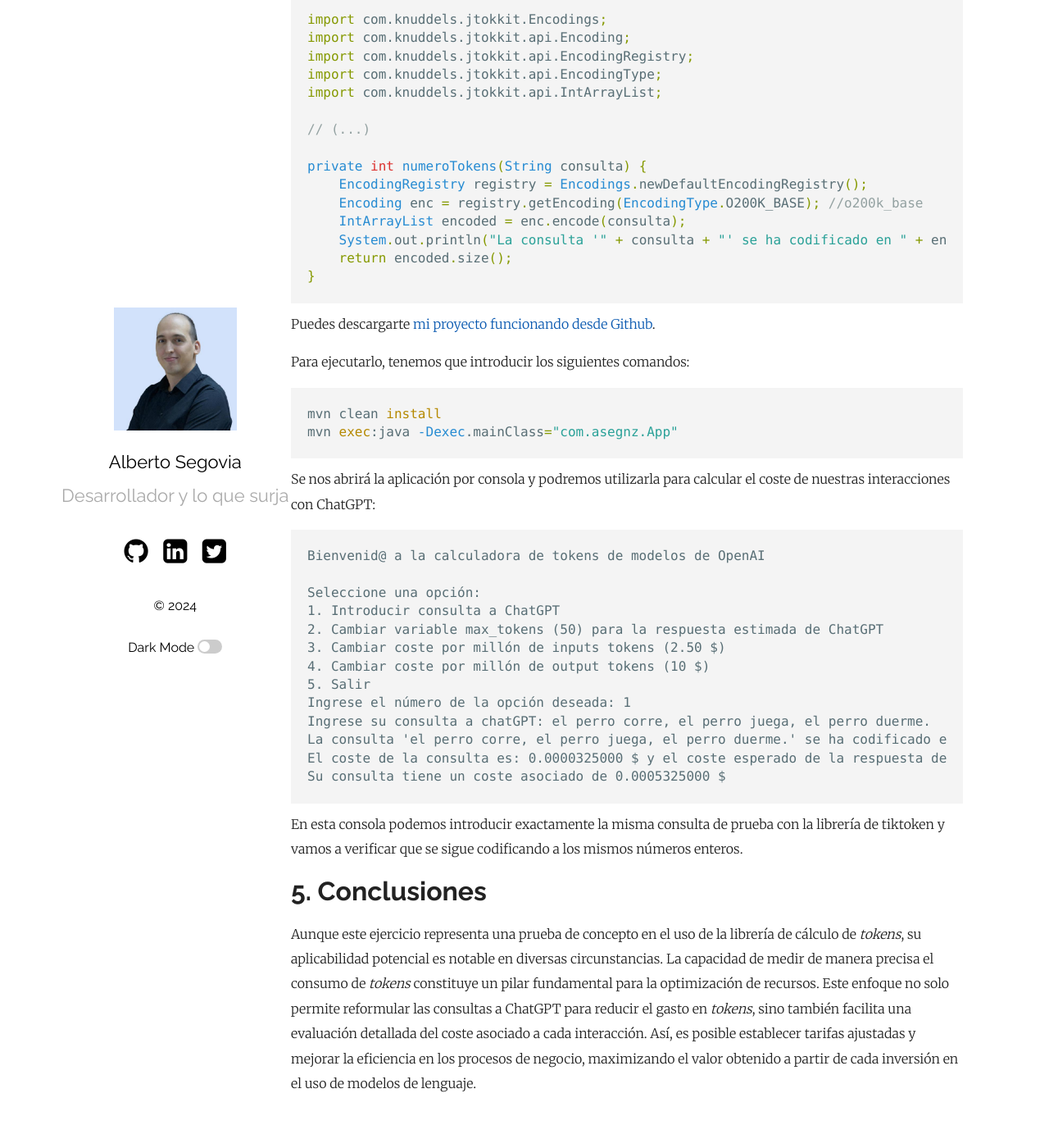
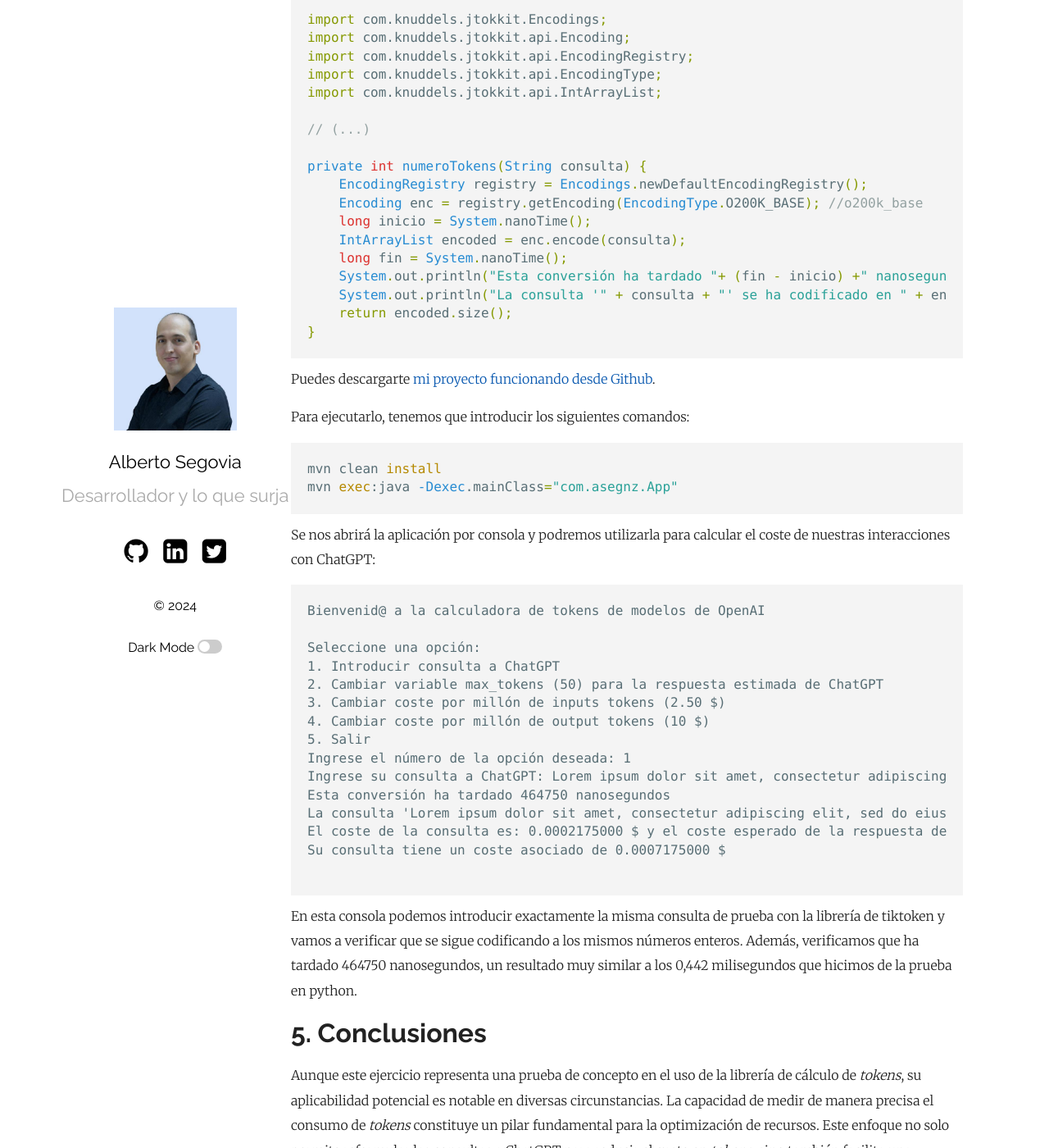
Before and after one commit to asegnz/asegnz.github.io, a Jekyll site: the page built from _posts/2024-11-11-calculo-tokens-chatgpt.md, in a window 1280 px wide and 1400 px high, scrolled down 5558 px. Shown: the whole window at 82% size. Built offline with Jekyll 4.4.1, drawn with Linux system fonts in a browser that asks for light colours; comment, search, counter and statistics services are not loaded; some of the changed text lies outside the part shown.

Commit message:
Retoques...2

````diff
--- a/_posts/2024-11-11-calculo-tokens-chatgpt.md
+++ b/_posts/2024-11-11-calculo-tokens-chatgpt.md
@@ -48,40 +48,40 @@ Esta librería está en [Python](https://www.python.org/), por lo que vamos a us
 Actualizamos brew a la última versión.
 
 ```bash
-> brew upgrade
+brew upgrade
 ```
 
 Instalamos el gestor de versiones de python.
 
 ```bash
-> brew install pyenv
+brew install pyenv
 ```
 
 Elegimos la versión 3.13 de Python. Hemos elegido esta porque es la más actual,
 
 ```bash
-> pyenv install 3.13
+pyenv install 3.13
 ```
 
 Verificamos que tenemos python instalado y la versión que hemos elegido:
 
 ```bash
-> python --version
+python --version
 Python 3.13.0
 ```
 
 Creamos un entorno de pruebas en python para instalar la biblioteca de tiktoken:
 
 ```bash
-> python3 -m venv ~/my_env
-> source ~/my_env/bin/activate
-> pip install tiktoken
+python3 -m venv ~/my_env
+source ~/my_env/bin/activate
+pip install tiktoken
 ```
 
 Vamos a generar un fichero que voy a llamar openai-tokens.py:
 
 ```bash
-> touch openai-tokens.py
+touch openai-tokens.py
 ```
 
 ### 3.3. Jugando con tiktoken
@@ -106,7 +106,7 @@ print(tokens)
 Y lo ejecutamos:
 
 ```bash
-> python openai-tokens.py
+python openai-tokens.py
 Generando tokens para el siguiente texto:
  Lorem ipsum dolor sit amet, consectetur adipiscing elit, sed do eiusmod tempor incididunt ut labore et dolore magna aliqua. Ut enim ad minim veniam, quis nostrud exercitation ullamco laboris nisi ut aliquip ex ea commodo consequat. Duis aute irure dolor in reprehenderit in voluptate velit esse cillum dolore eu fugiat nulla pariatur. Excepteur sint occaecat cupidatat non proident, sunt in culpa qui officia deserunt mollit anim id est laborum.
 [61495, 38714, 25840, 2353, 36204, 11, 54472, 91785, 45688, 11, 10412, 621, 160226, 14725, 173578, 4518, 110546, 859, 79682, 78404, 151394, 13, 21952, 51474, 687, 23874, 126377, 11, 39559, 15647, 73375, 138821, 99386, 1191, 199011, 58560, 4518, 51155, 488, 513, 11235, 127896, 131925, 13, 121159, 185481, 3288, 627, 25840, 306, 147652, 306, 145757, 82872, 15368, 274, 168333, 79682, 5658, 150234, 64611, 150207, 13, 1771, 185000, 29021, 171447, 266, 118278, 55268, 2893, 440, 2477, 11, 24871, 306, 62745, 2780, 143411, 152505, 76322, 278, 5727, 1211, 893, 152097, 13]
@@ -135,14 +135,14 @@ print("El tiempo que ha tardado en convertir prompt tokens ha sido de ", tiempo)
 Ejecutamos otra vez y ya lo tenemos:
 
 ```
-> python openai-tokens.py
+python openai-tokens.py
 Generando prompt tokens para el siguiente texto:
  Lorem ipsum dolor sit amet, consectetur adipiscing elit, sed do eiusmod tempor incididunt ut labore et dolore magna aliqua. Ut enim ad minim veniam, quis nostrud exercitation ullamco laboris nisi ut aliquip ex ea commodo consequat. Duis aute irure dolor in reprehenderit in voluptate velit esse cillum dolore eu fugiat nulla pariatur. Excepteur sint occaecat cupidatat non proident, sunt in culpa qui officia deserunt mollit anim id est laborum.
 [61495, 38714, 25840, 2353, 36204, 11, 54472, 91785, 45688, 11, 10412, 621, 160226, 14725, 173578, 4518, 110546, 859, 79682, 78404, 151394, 13, 21952, 51474, 687, 23874, 126377, 11, 39559, 15647, 73375, 138821, 99386, 1191, 199011, 58560, 4518, 51155, 488, 513, 11235, 127896, 131925, 13, 121159, 185481, 3288, 627, 25840, 306, 147652, 306, 145757, 82872, 15368, 274, 168333, 79682, 5658, 150234, 64611, 150207, 13, 1771, 185000, 29021, 171447, 266, 118278, 55268, 2893, 440, 2477, 11, 24871, 306, 62745, 2780, 143411, 152505, 76322, 278, 5727, 1211, 893, 152097, 13]
 El tiempo que ha tardado en convertir prompt tokens ha sido de  0.44226646423339844
 ```
 
-Se ha tardado 442 nanosegundos en ejecutar esta conversión. Las 69 palabras han sido traducidas en 87 tokens.
+Se ha tardado 0,442 milisegundos en ejecutar esta conversión. Las 69 palabras han sido traducidas en 87 tokens.
 
 Antes de seguir con la otra biblioteca, vemos que tenemos una lista de *tokens* en integer, pero, ¿esto realmente qué es?
 Podemos convertir a texto estos prompt *tokens* para saber exactamente qué es lo que está guardando en estos números.
@@ -150,7 +150,7 @@ Podemos convertir a texto estos prompt *tokens* para saber exactamente qué es l
 Vamos a crear otro script de python que he nombrado como **openai-tokens-detail.py**
 
 ```bash
-> touch openai-tokens-detail.py
+touch openai-tokens-detail.py
 ```
 
 Ahora vamos a preguntar qué significa cada uno de estos números enteros con el siguiente código:
@@ -169,7 +169,7 @@ print(tokens)
 De nuevo, ejecutamos:
 
 ```bash
-> python openai-tokens-detail.py
+python openai-tokens-detail.py
 [b'Lorem', b' ipsum', b' dolor', b' sit', b' amet', b',', b' consectetur', b' adipiscing', b' elit', b',', b' sed', b' do', b' eiusmod', b' tempor', b' incididunt', b' ut', b' labore', b' et', b' dolore', b' magna', b' aliqua', b'.', b' Ut', b' enim', b' ad', b' minim', b' veniam', b',', b' quis', b' nost', b'rud', b' exercitation', b' ullam', b'co', b' laboris', b' nisi', b' ut', b' aliqu', b'ip', b' ex', b' ea', b' commodo', b' consequat', b'.', b' Duis', b' aute', b' ir', b'ure', b' dolor', b' in', b' reprehenderit', b' in', b' voluptate', b' velit', b' esse', b' c', b'illum', b' dolore', b' eu', b' fugiat', b' nulla', b' pariatur', b'.', b' Ex', b'cepteur', b' sint', b' occaec', b'at', b' cupid', b'atat', b' non', b' pro', b'ident', b',', b' sunt', b' in', b' culpa', b' qui', b' officia', b' deserunt', b' moll', b'it', b' anim', b' id', b' est', b' laborum', b'.']
 ```
 
@@ -225,7 +225,10 @@ import com.knuddels.jtokkit.api.IntArrayList;
 private int numeroTokens(String consulta) {
     EncodingRegistry registry = Encodings.newDefaultEncodingRegistry();
     Encoding enc = registry.getEncoding(EncodingType.O200K_BASE); //o200k_base
+    long inicio = System.nanoTime();
     IntArrayList encoded = enc.encode(consulta);
+    long fin = System.nanoTime();
+    System.out.println("Esta conversión ha tardado "+ (fin - inicio) +" nanosegundos");
     System.out.println("La consulta '" + consulta + "' se ha codificado en " + encoded + " y son " + encoded.size() + " tokens.");
     return encoded.size();
 }
@@ -253,13 +256,15 @@ Seleccione una opción:
 4. Cambiar coste por millón de output tokens (10 $)
 5. Salir
 Ingrese el número de la opción deseada: 1
-Ingrese su consulta a chatGPT: el perro corre, el perro juega, el perro duerme.
-La consulta 'el perro corre, el perro juega, el perro duerme.' se ha codificado en [296, 96439, 14025, 11, 650, 96439, 145144, 11, 650, 96439, 116318, 1047, 13] y son 13 tokens.
-El coste de la consulta es: 0.0000325000 $ y el coste esperado de la respuesta de ChatGPT es: 0.0005000000 $
-Su consulta tiene un coste asociado de 0.0005325000 $
+Ingrese su consulta a ChatGPT: Lorem ipsum dolor sit amet, consectetur adipiscing elit, sed do eiusmod tempor incididunt ut labore et dolore magna aliqua. Ut enim ad minim veniam, quis nostrud exercitation ullamco laboris nisi ut aliquip ex ea commodo consequat. Duis aute irure dolor in reprehenderit in voluptate velit esse cillum dolore eu fugiat nulla pariatur. Excepteur sint occaecat cupidatat non proident, sunt in culpa qui officia deserunt mollit anim id est laborum.
+Esta conversión ha tardado 464750 nanosegundos
+La consulta 'Lorem ipsum dolor sit amet, consectetur adipiscing elit, sed do eiusmod tempor incididunt ut labore et dolore magna aliqua. Ut enim ad minim veniam, quis nostrud exercitation ullamco laboris nisi ut aliquip ex ea commodo consequat. Duis aute irure dolor in reprehenderit in voluptate velit esse cillum dolore eu fugiat nulla pariatur. Excepteur sint occaecat cupidatat non proident, sunt in culpa qui officia deserunt mollit anim id est laborum.' se ha codificado en [61495, 38714, 25840, 2353, 36204, 11, 54472, 91785, 45688, 11, 10412, 621, 160226, 14725, 173578, 4518, 110546, 859, 79682, 78404, 151394, 13, 21952, 51474, 687, 23874, 126377, 11, 39559, 15647, 73375, 138821, 99386, 1191, 199011, 58560, 4518, 51155, 488, 513, 11235, 127896, 131925, 13, 121159, 185481, 3288, 627, 25840, 306, 147652, 306, 145757, 82872, 15368, 274, 168333, 79682, 5658, 150234, 64611, 150207, 13, 1771, 185000, 29021, 171447, 266, 118278, 55268, 2893, 440, 2477, 11, 24871, 306, 62745, 2780, 143411, 152505, 76322, 278, 5727, 1211, 893, 152097, 13] y son 87 tokens.
+El coste de la consulta es: 0.0002175000 $ y el coste esperado de la respuesta de ChatGPT es: 0.0005000000 $
+Su consulta tiene un coste asociado de 0.0007175000 $
+
 ```
 
-En esta consola podemos introducir exactamente la misma consulta de prueba con la librería de tiktoken y vamos a verificar que se sigue codificando a los mismos números enteros.
+En esta consola podemos introducir exactamente la misma consulta de prueba con la librería de tiktoken y vamos a verificar que se sigue codificando a los mismos números enteros. Además, verificamos que ha tardado 464750 nanosegundos, un resultado muy similar a los 0,442 milisegundos que hicimos de la prueba en python.
 
 # 5. Conclusiones
 
````
